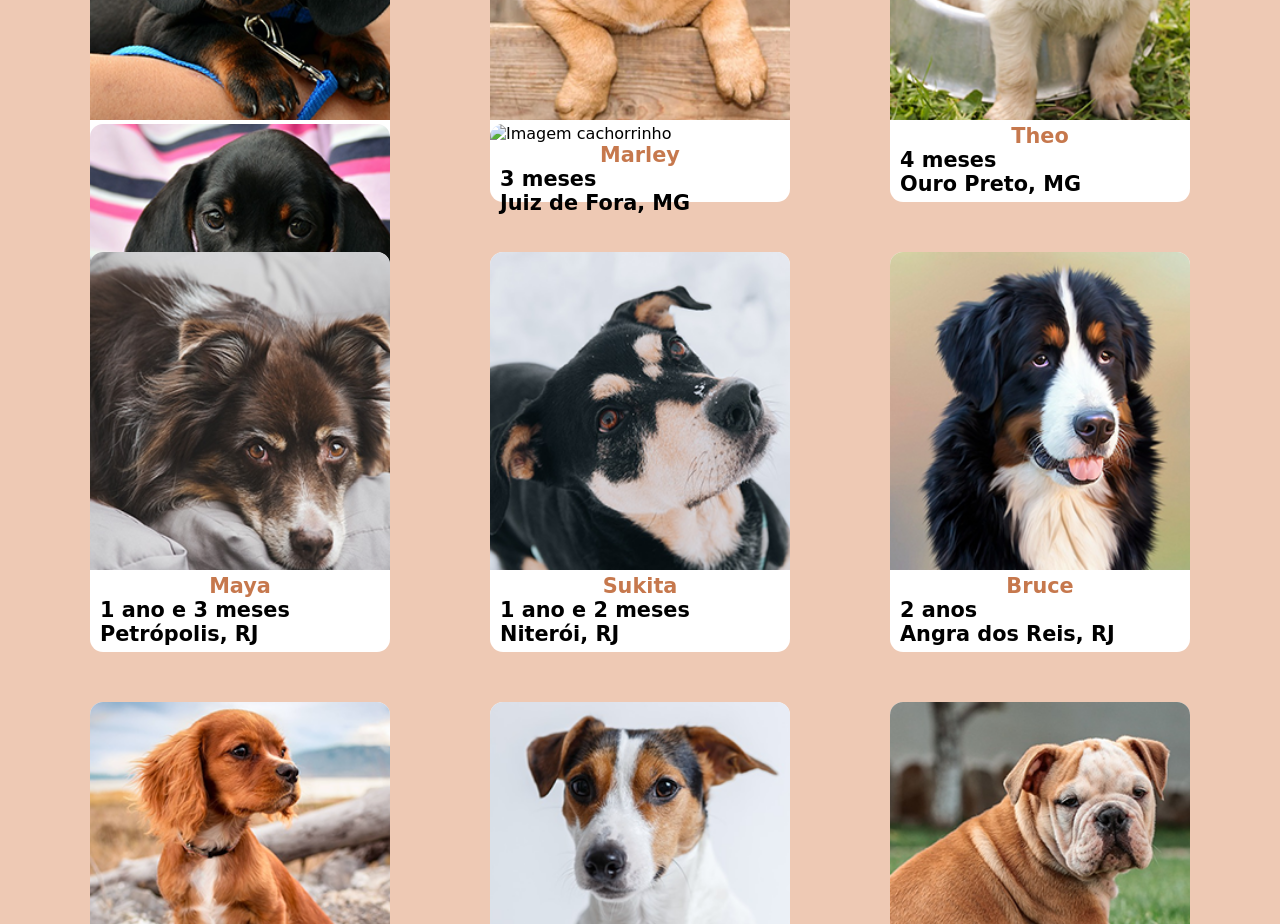
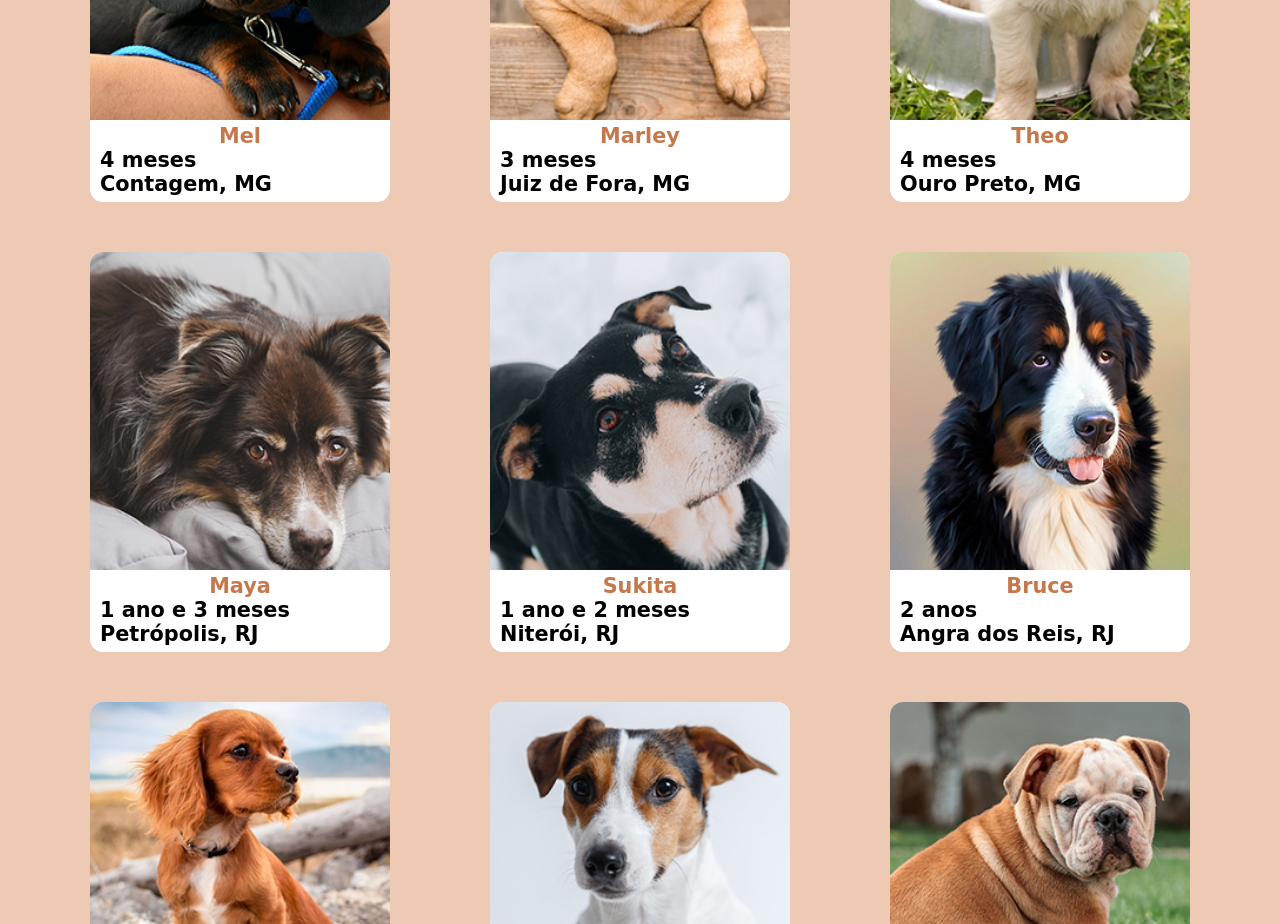
Before and after one commit to NormaN5001/Adote-me, a plain HTML site: page index.html in a window 1280 px wide. Shown: the part 920-1844 px from the top of the page. Drawn offline with Linux system fonts and the light colour scheme; a web font is replaced by a local one.

Commit message:
Finish2.0

```diff
--- a/index.html
+++ b/index.html
@@ -26,14 +26,12 @@
 			<div class="dogs">
 				<div class="info">
 					<img src="image/dog01.PNG" alt="Imagem cachorrinho">
-					<img src="./image/dog01.PNG" alt="Imagem cachorrinho">
 					<p class="name">Mel</p>
 					<p class="age">4 meses</p>
 					<p class="localization">Contagem, MG</p>
 				</div>
 				<div class="info">
 					<img src="image/dog02.PNG" alt="Imagem cachorrinho">
-					<img src="image/dog02..PNG" alt="Imagem cachorrinho">
 					<p class="name">Marley</p>
 					<p class="age">3 meses</p>
 					<p class="localization">Juiz de Fora, MG</p>
```
